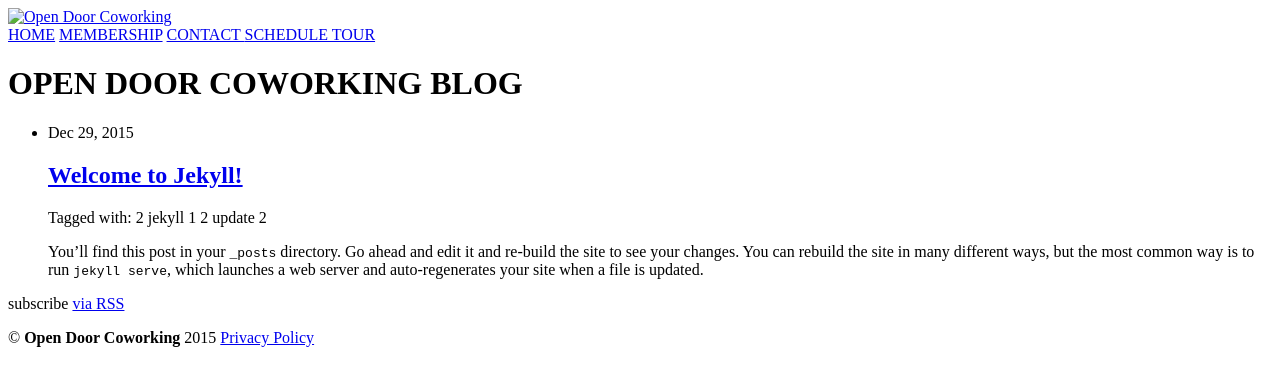
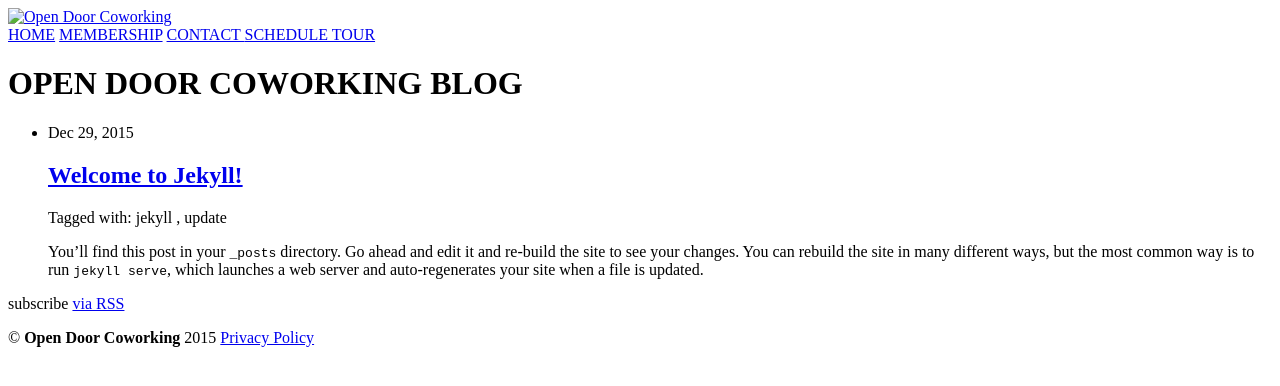
Before and after one commit to JDDoesDev/tlp, a Jekyll site: the page built from jekyll/index.html, in a window 1280 px wide. Shown: the top 386 px of the page. Built offline with Jekyll 4.4.1, drawn with Linux system fonts in a browser that asks for light colours; nearby versions of some CDN libraries; library files that are not in the unit come from our copies; comment, search, counter and statistics services are not loaded.

Commit message:
learning liquid

```diff
--- a/jekyll/index.html
+++ b/jekyll/index.html
@@ -16,8 +16,7 @@ layout: default
         </h2>
         <span class="tag-title green">Tagged with: </span>
         {% for categories in post.categories %}
-        {{forloop.length}}
-          <span>{{ categories }} {{forloop.index}} </span>
+          <span>{{ categories }} {% if forloop.index != forloop.length %} , {% endif %} </span>
         {% endfor %}
         <br>
         {{ post.excerpt }}
```
Also changed, not shown: 2 other files.
